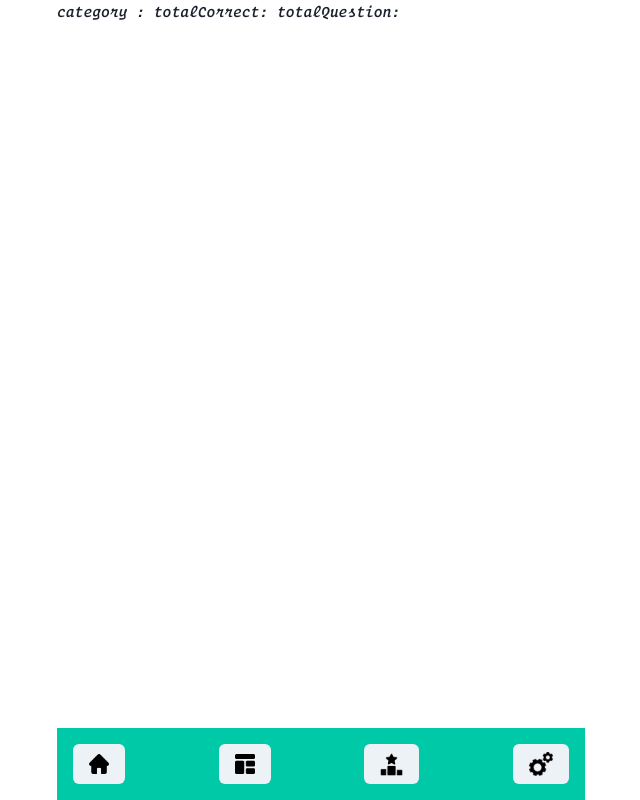
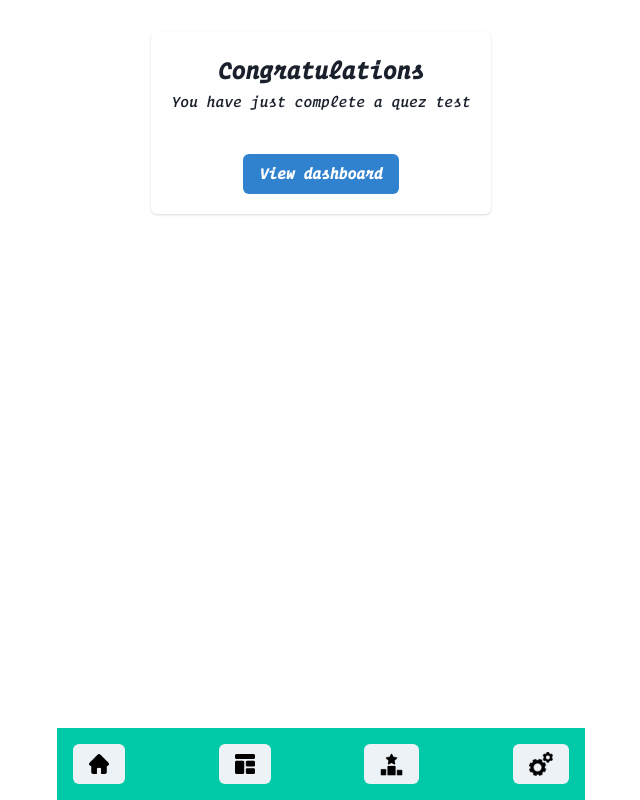
Before and after one commit to samiulbasirfahim/mcq-test-next, a Next.js app: page /result in a window 1280 px wide. Shown: the whole page, without its empty margins (319-959 px from the left). Built offline with nearby package versions, Linux system fonts and the light colour scheme.

Commit message:
result page done

```diff
--- a/pages/result.tsx
+++ b/pages/result.tsx
@@ -1,22 +1,79 @@
-import { Box } from "@chakra-ui/react"
+import {
+  Alert,
+  AlertIcon,
+  Box,
+  Button,
+  Card,
+  CardBody,
+  CardFooter,
+  CardHeader,
+  Center,
+  Flex,
+  Heading,
+  Text,
+} from "@chakra-ui/react"
 import Head from "next/head"
 import { useRouter } from "next/router"
+import HeadingC from "../components/Heading"
 
 export default function Result() {
   const router = useRouter()
   const { totalCorrect, totalQuestion, category }: any = router.query
   const percentage = (totalCorrect / totalQuestion) * 100
   return (
-    <Box>
+    <Flex
+      px="4"
+      py="8"
+      flexDirection="column"
+      justifyContent="center"
+      alignItems="center"
+    >
       <Head>
         <title>Result</title>
       </Head>
-      <p>
-        {percentage < 35 && "Bad luck"} {percentage > 35 && percentage < 70}{" "}
-      </p>
-      category : {category}
-      totalCorrect: {totalCorrect}
-      totalQuestion: {totalQuestion}
-    </Box>
+      <Card align="center">
+        <CardHeader>
+          <Center>
+            <p
+              style={{
+                textAlign: "center",
+                fontSize: 25,
+                fontWeight: 900,
+              }}
+            >
+              Congratulations
+            </p>
+          </Center>
+          <Text>You have just complete a quez test</Text>
+        </CardHeader>
+        <Flex>
+          <Center px="2">
+            {percentage >= 80 && (
+              <Alert rounded="xl" status="success">
+                <AlertIcon />
+                Excellent.
+              </Alert>
+            )}
+            {percentage >= 40 && percentage < 80 && (
+              <Alert rounded="xl" status="warning">
+                <AlertIcon />
+                You did awesome. But you have to do better.
+              </Alert>
+            )}
+            {percentage <= 40 && (
+              <Alert rounded="xl" status="error">
+                <AlertIcon />
+                Good luck for next time.
+              </Alert>
+            )}
+          </Center>
+        </Flex>
+        <CardFooter>
+          <Button onClick={() => router.push("/dashboard")} colorScheme="blue">
+            View dashboard
+          </Button>
+        </CardFooter>
+      </Card>
+    </Flex>
   )
 }
```
